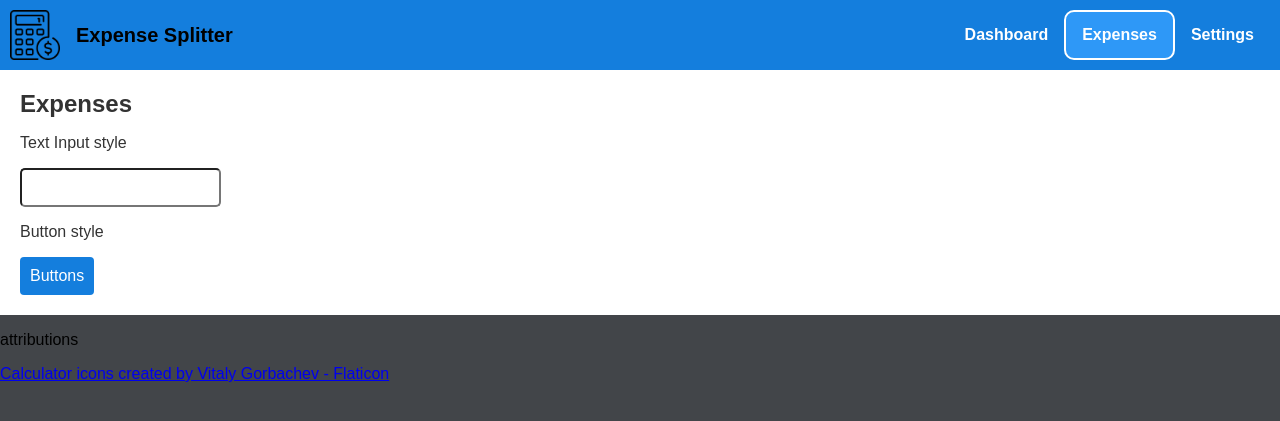
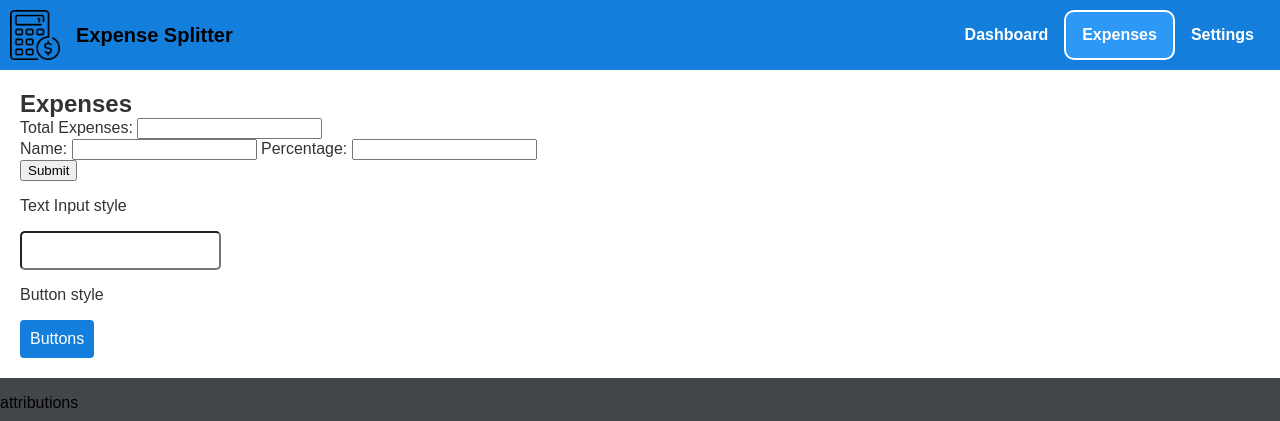
Before and after one commit to isaiahstone21/Expense-Splitter, a Flask app: page /expenses in a window 1280 px wide. Shown: the top 421 px of the page. Run offline with Flask 3, Linux system fonts and the light colour scheme.

Commit message:
User now able to input total expense and the first person's name and percentage. Still need to dynamically add more people.

```diff
--- a/main.py
+++ b/main.py
@@ -1,7 +1,8 @@
 import os
 from dotenv import load_dotenv
-from flask import Flask, render_template
+from flask import Flask, render_template, request
 from flask_sqlalchemy import SQLAlchemy
+import expenses
 
 load_dotenv()
 
@@ -9,7 +10,7 @@ app = Flask(__name__)
 app.config['SQLALCHEMY_DATABASE_URI'] = f"postgresql://{os.getenv('DB_USERNAME')}:{os.getenv('DB_PASSWORD')}@{os.getenv('DB_HOST')}:{os.getenv('DB_PORT')}/{os.getenv('DB_NAME')}"
 db = SQLAlchemy(app)
 
-#vars
+# vars
 active_screen = 0
 
 @app.route('/')
@@ -21,10 +22,17 @@ def dashboard():
     active_screen = 1
     return render_template('dashboard.html', active_screen=active_screen)
 
-@app.route('/expenses')
+@app.route('/expenses', methods=['GET', 'POST'])
 def expenses():
     active_screen = 2
+
+    if request.method == 'POST':
+        expense = float(request.form['expense'])
+
+        return render_template('expenses.html', active_screen=active_screen, expense=expense)
+
     return render_template('expenses.html', active_screen=active_screen)
+
 
 @app.route('/settings')
 def settings():
--- a/templates/expenses.html
+++ b/templates/expenses.html
@@ -21,6 +21,19 @@
       </div>
       <div class="hero">
         <h1>Expenses</h1>
+        <form action="/expenses" method="POST">
+          <label for="expense">Total Expenses:</label>
+          <input type="text" id="expense" name="expense" inputmode="numeric" pattern="\d+(\.\d{2})?" required>
+          <div id="people-fields">
+            <div class="person-field">
+              <label for="person-1-name">Name:</label>
+              <input type="text" id="person-1-name" name="person_1_name" required>
+              <label for="person-1-percentage">Percentage:</label>
+              <input type="number" id="person-1-percentage" name="person_1_percentage">
+            </div>
+          </div>
+          <button type="submit">Submit</button>
+        </form>
         <p>Text Input style</p>
         <input class="text-input" type="number" />
         <p>Button style</p>
```
Also changed, not shown: expenses.py (added), templates/result.html (added).
